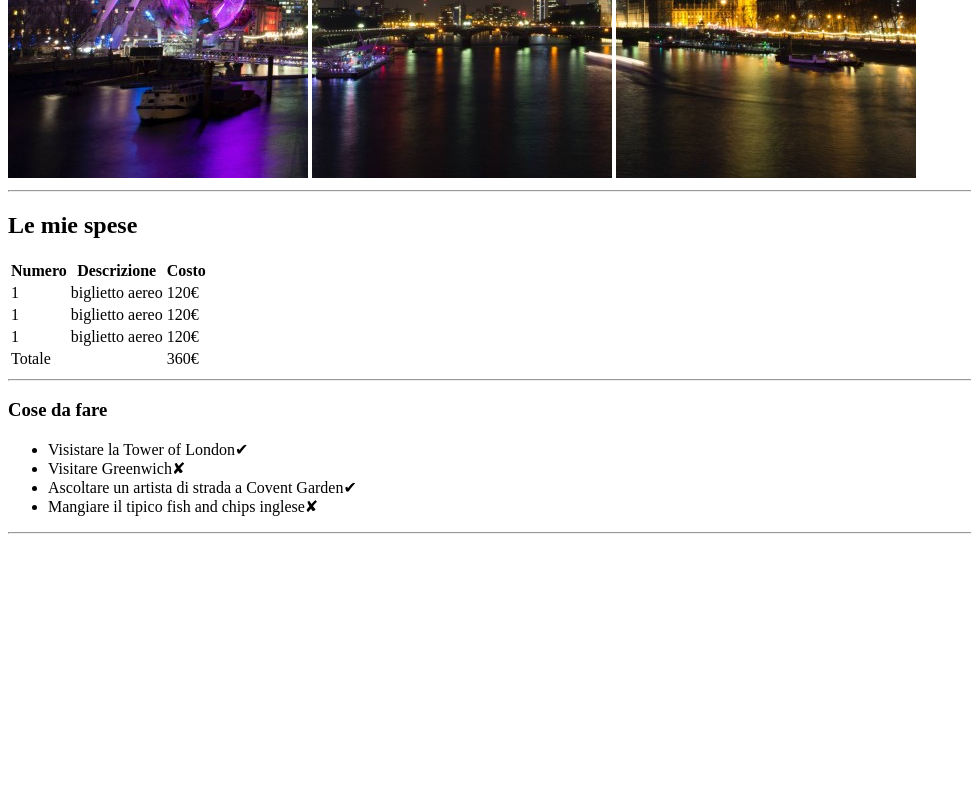
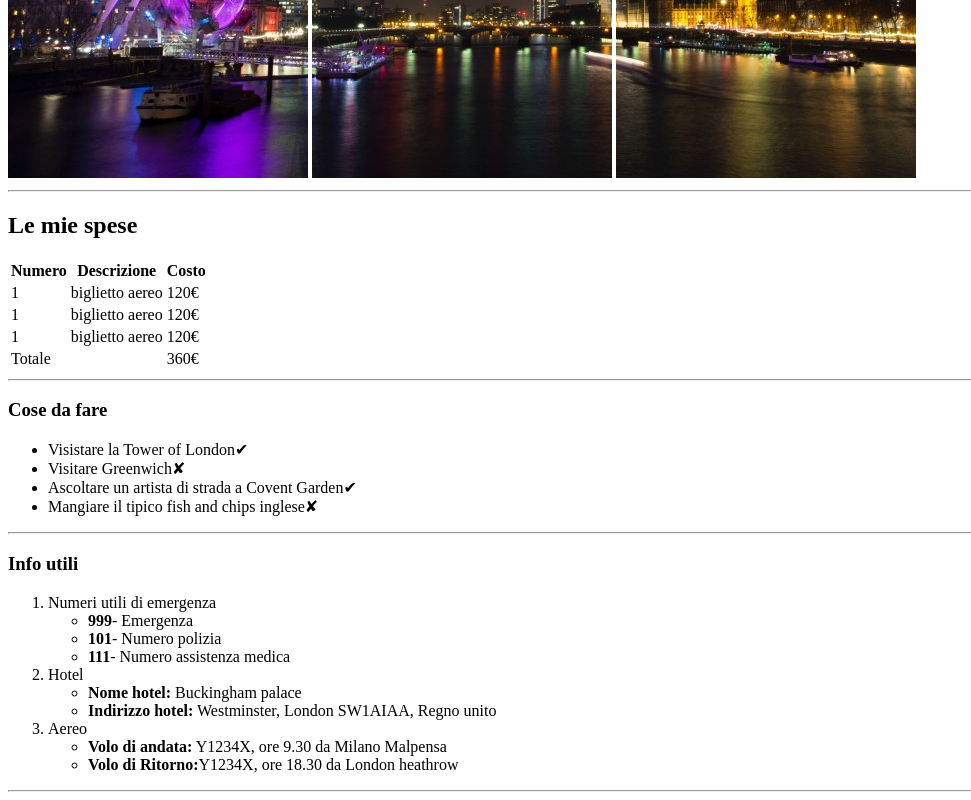
Before and after one commit to Claudio-DiGiovanni/html-london-trip, a plain HTML site: page index.html in a window 1280 px wide. Shown: the part 502-1302 px from the top of the page, without its empty margins (0-971 px from the left). Before the commit the page ends 1044 px from the top, so only its background shows below. Drawn offline with Linux system fonts and the light colour scheme.

Commit message:
Add Info utili

```diff
--- a/index.html
+++ b/index.html
@@ -54,6 +54,29 @@
             <li>Mangiare il tipico fish and chips inglese&#10008;</li>
         </ul>
         <hr>
+        <h3>Info utili</h3>
+        <ol>
+            <li>Numeri utili di emergenza
+                <ul>
+                    <li><strong>999</strong>- Emergenza</li>
+                    <li><strong>101</strong>- Numero polizia</li>
+                    <li><strong>111</strong>- Numero assistenza medica</li>
+                </ul>
+            </li>
+            <li>Hotel
+                <ul>
+                    <li><strong>Nome hotel:</strong> Buckingham palace</li>
+                    <li><strong>Indirizzo hotel:</strong> Westminster, London SW1AIAA, Regno unito</li>
+                </ul>
+            </li>
+            <li>Aereo
+                <ul>
+                    <li><strong>Volo di andata:</strong> Y1234X, ore 9.30 da Milano Malpensa</li>
+                    <li><strong>Volo di Ritorno:</strong>Y1234X, ore 18.30 da London heathrow</li>
+                </ul>
+            </li>
+        </ol>
+        <hr>
     </main>
 </body>
 </html>
```
